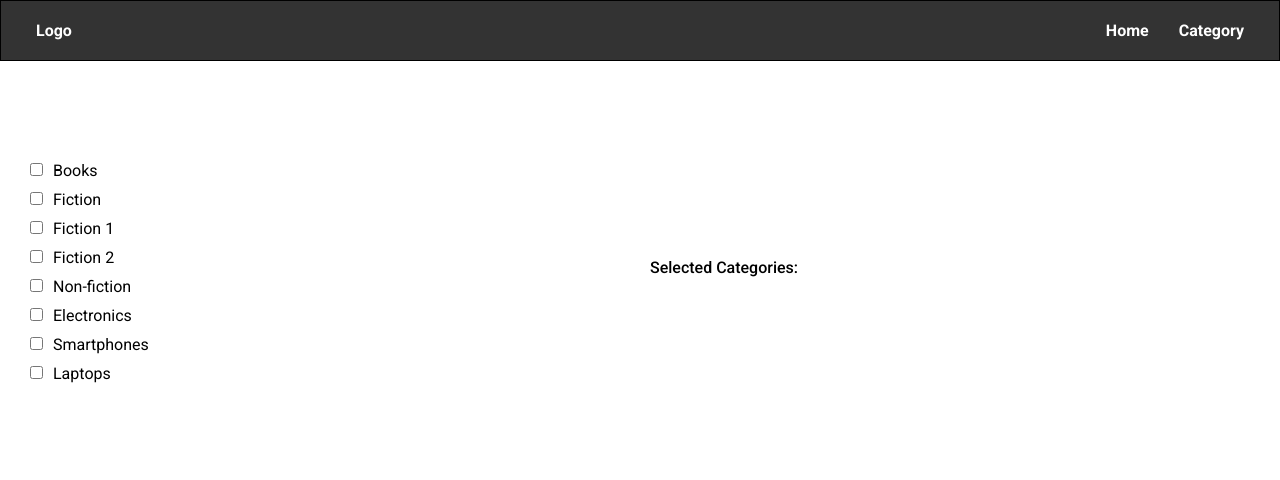
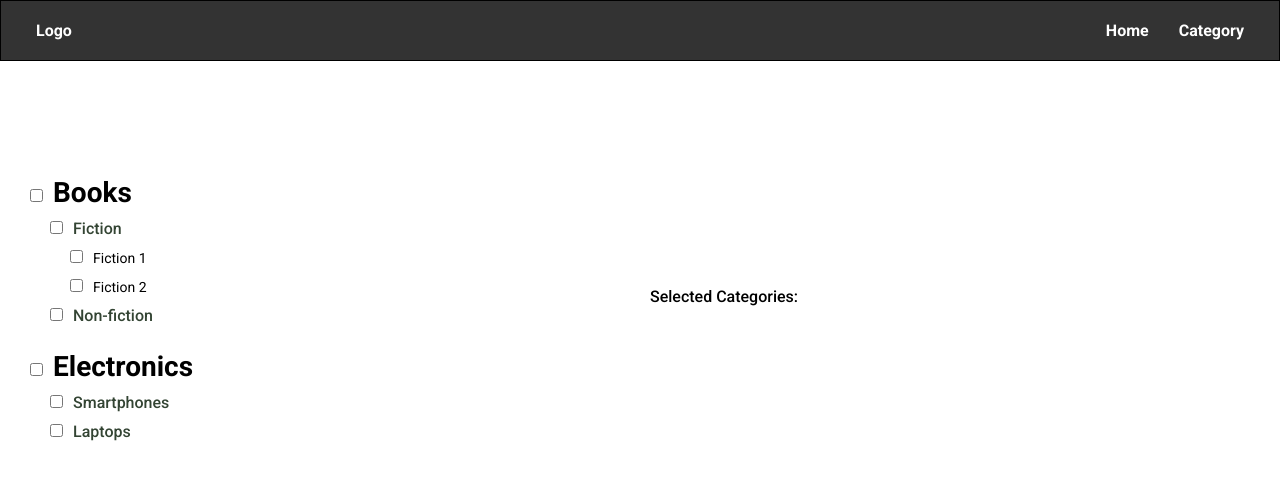
Before and after one commit to nasim67reja/sadhin-lab-coding-test, a React (Create React App) app: page /#/category in a window 1280 px wide. Shown: the top 480 px of the page. Built offline with nearby package versions, Linux system fonts and the light colour scheme.

Commit message:
Update category view

```diff
--- a/package.json
+++ b/package.json
@@ -15,7 +15,7 @@
     "react-icons": "^4.10.1",
     "react-redux": "^8.1.2",
     "react-router-dom": "^6.15.0",
-    "react-scripts": "^2.1.3",
+    "react-scripts": "^5.0.1",
     "web-vitals": "^2.1.4",
     "yup": "^1.2.0"
   },
--- a/src/components/category/CategoryList.js
+++ b/src/components/category/CategoryList.js
@@ -11,6 +11,7 @@ const CategoryList = ({ categories, onCheckboxChange, parentCategories }) => {
             isChecked={category.checked}
             onCheckboxChange={onCheckboxChange}
             parentCategories={parentCategories}
+            level={parentCategories.length}
           />
           {category.subcategories && ( // work like recursion
             <CategoryList
--- a/src/components/category/CheckboxItem.js
+++ b/src/components/category/CheckboxItem.js
@@ -5,6 +5,7 @@ const CheckboxItem = ({
   isChecked,
   onCheckboxChange,
   parentCategories,
+  level,
 }) => {
   const handleChange = (e) => {
     const { checked } = e.target;
@@ -13,14 +14,21 @@ const CheckboxItem = ({
   };
 
   return (
-    <div className="mb-1">
+    <div className="mb-1" style={{ marginLeft: `${level * 20}px` }}>
       <input
         type="checkbox"
         value={item.id}
         checked={isChecked}
         onChange={handleChange}
       />
-      <label className="ml-1">{item.name}</label>
+      <label
+        style={{ fontWeight: `${level === 0 ? "bold" : ""}` }}
+        className={`ml-1 ${
+          level === 0 ? "level-0" : level === 1 ? "level-1" : "level-2"
+        }`}
+      >
+        {item.name}
+      </label>
     </div>
   );
 };
--- a/src/components/category/category.css
+++ b/src/components/category/category.css
@@ -0,0 +1,15 @@
+.level-0 {
+  font-weight: 600;
+  font-size: 28px;
+  margin-top: 15px;
+  display: inline-block;
+}
+
+.level-1 {
+  font-weight: 500;
+  font-size: 16px;
+  color: #343;
+}
+.level-2 {
+  font-size: 14px;
+}
--- a/src/components/home/Admin.js
+++ b/src/components/home/Admin.js
@@ -38,7 +38,7 @@ const Admin = ({ page }) => {
       }
     }
     if (current.length < 1) fetchData();
-  }, []);
+  }, [current.length, dispatch, page]);
 
   if (isError) return <div className="center">Something went wrong</div>;
   if (isLoading) return <Spinner />;
--- a/src/components/home/Employee.js
+++ b/src/components/home/Employee.js
@@ -42,7 +42,7 @@ const Employee = ({ page }) => {
       }
     }
     if (current.length < 1) fetchData();
-  }, [page]);
+  }, [page, current.length, dispatch]);
 
   useEffect(() => {
     if (current && current.length === 0) {
--- a/src/components/home/User.js
+++ b/src/components/home/User.js
@@ -6,10 +6,10 @@ const User = ({ data }) => {
   return (
     <li className="grid-row">
       <div className="flex-1">{data.first_name}</div>
-      <div className="flex-1">{data.last_name}</div>
+      <div className="flex-1 last-name">{data.last_name}</div>
       <div className="flex-1">{data.user_type}</div>
       <div className="flex-1">{data.division}</div>
-      <div className="flex-1">{data.district}</div>
+      <div className="flex-1 district">{data.district}</div>
       <div className="flex-1 center  cursor-pointer">
         <Link to={`/${data.id}`}>
           <GrFormView size={20} />
--- a/src/components/home/UserGrid.js
+++ b/src/components/home/UserGrid.js
@@ -6,10 +6,10 @@ const UserGrid = ({ users }) => {
     <div className="user-grid">
       <div className="grid-header radius-5">
         <div className="flex-1">User First Name</div>
-        <div className="flex-1">User Last Name</div>
+        <div className="flex-1 last-name">User Last Name</div>
         <div className="flex-1">Role</div>
         <div className="flex-1">Division</div>
-        <div className="flex-1">District</div>
+        <div className="flex-1 district">District</div>
         <div className="flex-1 text-center">View</div>
       </div>
       <ul>
--- a/src/components/home/home.css
+++ b/src/components/home/home.css
@@ -57,3 +57,19 @@
   border-bottom: 1px solid blue;
   color: blue;
 }
+
+@media (max-width: 810px) {
+  .h-524 {
+    height: 600px;
+  }
+}
+@media (max-width: 700px) {
+  .district {
+    display: none;
+  }
+}
+@media (max-width: 580px) {
+  .last-name {
+    display: none;
+  }
+}
--- a/src/index.js
+++ b/src/index.js
@@ -6,7 +6,7 @@ import "./components/global/global.css";
 import App from "./App";
 import { Provider } from "react-redux";
 import store from "./store";
-import { BrowserRouter } from "react-router-dom";
+// import { BrowserRouter } from "react-router-dom";
 import { HashRouter } from "react-router-dom";
 // import reportWebVitals from './reportWebVitals';
 
--- a/src/pages/User.js
+++ b/src/pages/User.js
@@ -39,7 +39,7 @@ const User = () => {
     }
 
     fetchData();
-  }, []);
+  }, [dispatch, userId]);
 
   if (isError) return <div>Something went wrong</div>;
   if (isLoading)
```
Also changed, not shown: 1 other file (tests, documents, lock files or other folders).
